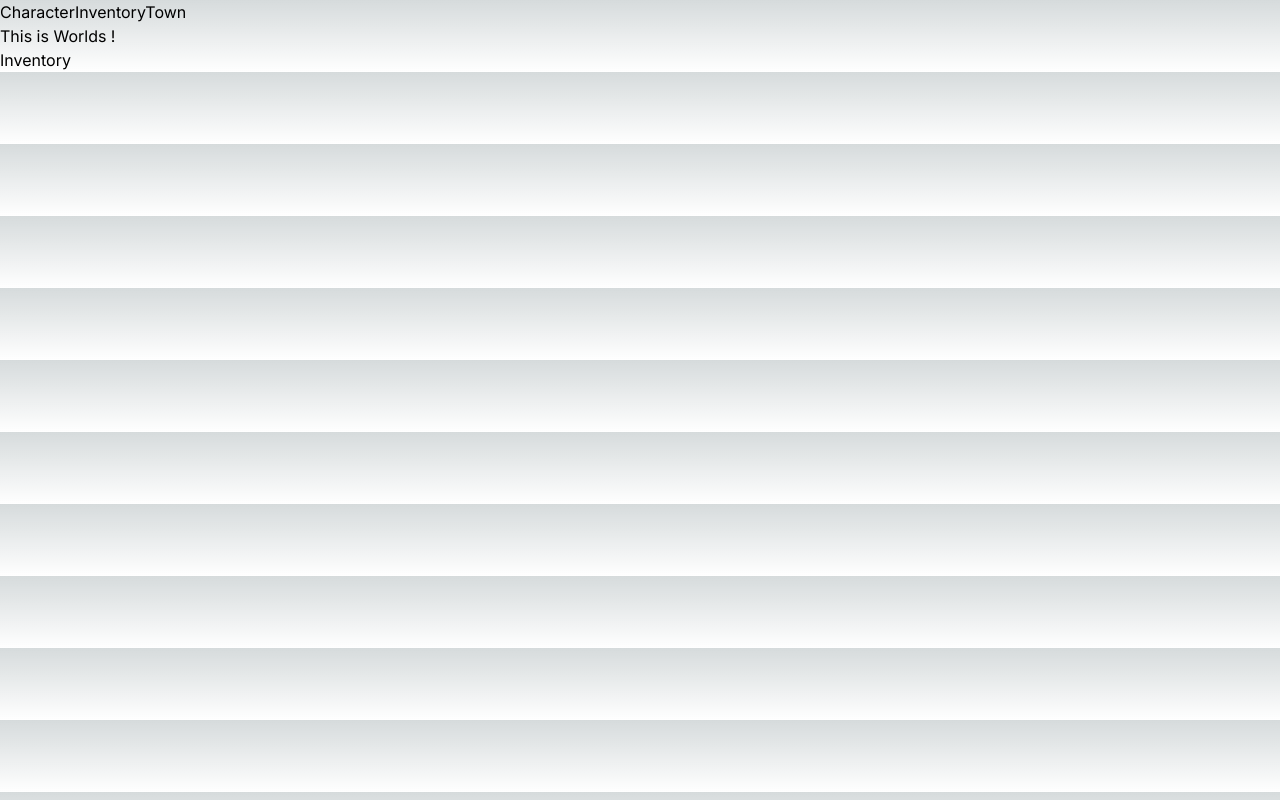
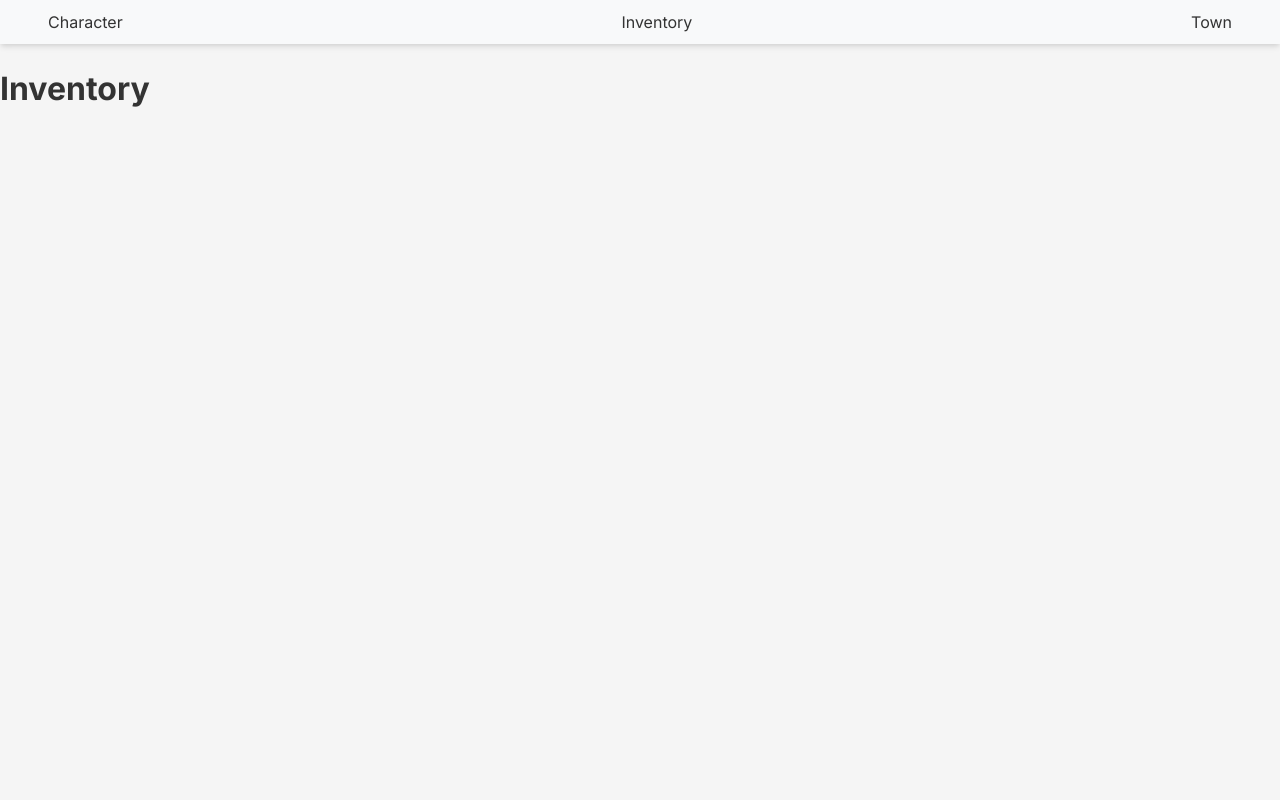
Before and after one commit to gemmesdecristal/worlds, a Next.js app in the folder frontend/: page /inventory in a window 1280 px wide. Built offline with nearby package versions, Linux system fonts and the light colour scheme.

Commit message:
add styling

```diff
--- a/frontend/app/character/page.tsx
+++ b/frontend/app/character/page.tsx
@@ -22,7 +22,7 @@ export const Character = async () => {
 
   return (
     <div>
-      <h1>Character</h1>
+      <h1>Character Information</h1>
       <ul>
         <li>name: {characterData.name}</li>
         <li>class: {characterData.class_}</li>
--- a/frontend/app/globals.css
+++ b/frontend/app/globals.css
@@ -1,33 +1,11 @@
-@tailwind base;
-@tailwind components;
-@tailwind utilities;
-
-:root {
-  --foreground-rgb: 0, 0, 0;
-  --background-start-rgb: 214, 219, 220;
-  --background-end-rgb: 255, 255, 255;
+html, body{
+    margin: 0;
+    padding: 0;
+    font-family: 'Roboto', sans-serif;
+    background-color: #f5f5f5;
+    color: #333;
+    font-size: 16px;
+    line-height: 1.5;
+    -webkit-font-smoothing: antialiased;
+    -moz-osx-font-smoothing: grayscale;
 }
-
-@media (prefers-color-scheme: dark) {
-  :root {
-    --foreground-rgb: 255, 255, 255;
-    --background-start-rgb: 0, 0, 0;
-    --background-end-rgb: 0, 0, 0;
-  }
-}
-
-body {
-  color: rgb(var(--foreground-rgb));
-  background: linear-gradient(
-      to bottom,
-      transparent,
-      rgb(var(--background-end-rgb))
-    )
-    rgb(var(--background-start-rgb));
-}
-
-@layer utilities {
-  .text-balance {
-    text-wrap: balance;
-  }
-}
--- a/frontend/app/layout.tsx
+++ b/frontend/app/layout.tsx
@@ -19,7 +19,6 @@ export default function RootLayout({
     <html lang="en">
       <body className={inter.className}>
         <NavBar />
-        <h1>This is Worlds !</h1>
         {children}
       </body>
     </html>
--- a/frontend/app/navBar.tsx
+++ b/frontend/app/navBar.tsx
@@ -1,11 +1,18 @@
 import Link from "next/link";
+import styles from "@/app/styles.module.css";
 
 export const NavBar = () => {
   return (
-    <div>
-      <Link href="/character">Character</Link>
-      <Link href="/inventory">Inventory</Link>
-      <Link href="/town">Town</Link>
+    <div className={styles.navBar}>
+      <Link href="/character" className={styles.link}>
+        Character
+      </Link>
+      <Link href="/inventory" className={styles.link}>
+        Inventory
+      </Link>
+      <Link href="/town" className={styles.link}>
+        Town
+      </Link>
     </div>
   );
 };
--- /dev/null
+++ b/frontend/app/styles.module.css
@@ -0,0 +1,13 @@
+.navBar{
+    display: flex;
+    justify-content: space-between;
+    align-items: center;
+    padding: 10px 48px;
+    background-color: #f8f9fa;
+    box-shadow: 0 4px 6px -1px rgba(0, 0, 0, 0.1), 0 2px 4px -1px rgba(0, 0, 0, 0.06);
+}
+
+.link{
+    text-decoration: none;
+    color: inherit;
+}
```
